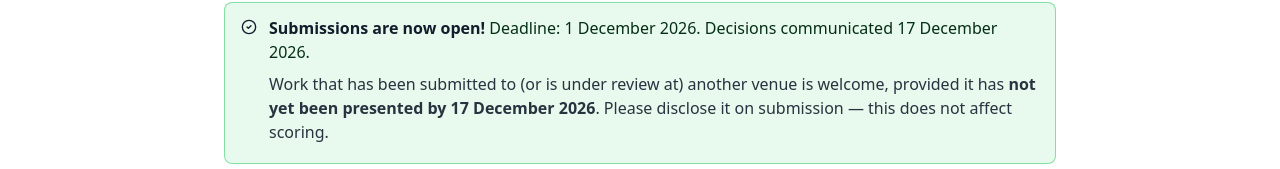
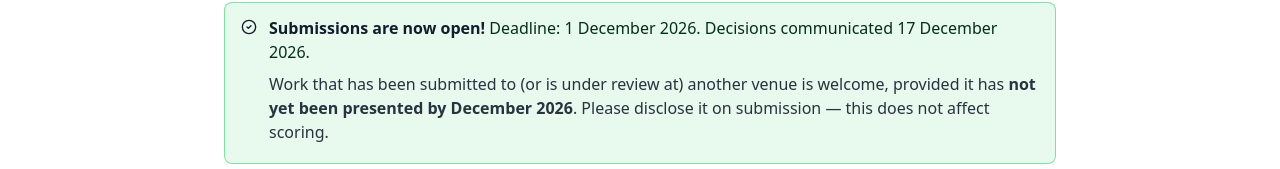
Before and after one commit to maartenterpstra/workshop-hub, a React (Vite) app: page /submission in a window 1280 px wide. Shown: the part 267-436 px from the top of the page. Built offline with nearby package versions, Linux system fonts and the light colour scheme.

Commit message:
Changes
Co-authored-by: matteomaspero <20534982+matteomaspero@users.noreply.github.com>

```diff
--- a/src/pages/Submission.tsx
+++ b/src/pages/Submission.tsx
@@ -52,7 +52,7 @@ const Submission = () => {
             {siteConfig.abstractDecisionsOn}.{" "}
             <span className="block mt-2 text-foreground/90">
               Work that has been submitted to (or is under review at) another venue is welcome,
-              provided it has <strong>not yet been presented by {siteConfig.abstractDecisionsOn}</strong>. Please disclose it on
+              provided it has <strong>not yet been presented by December 2026</strong>. Please disclose it on
               submission — this does not affect scoring.
             </span>
           </AlertDescription>
```
